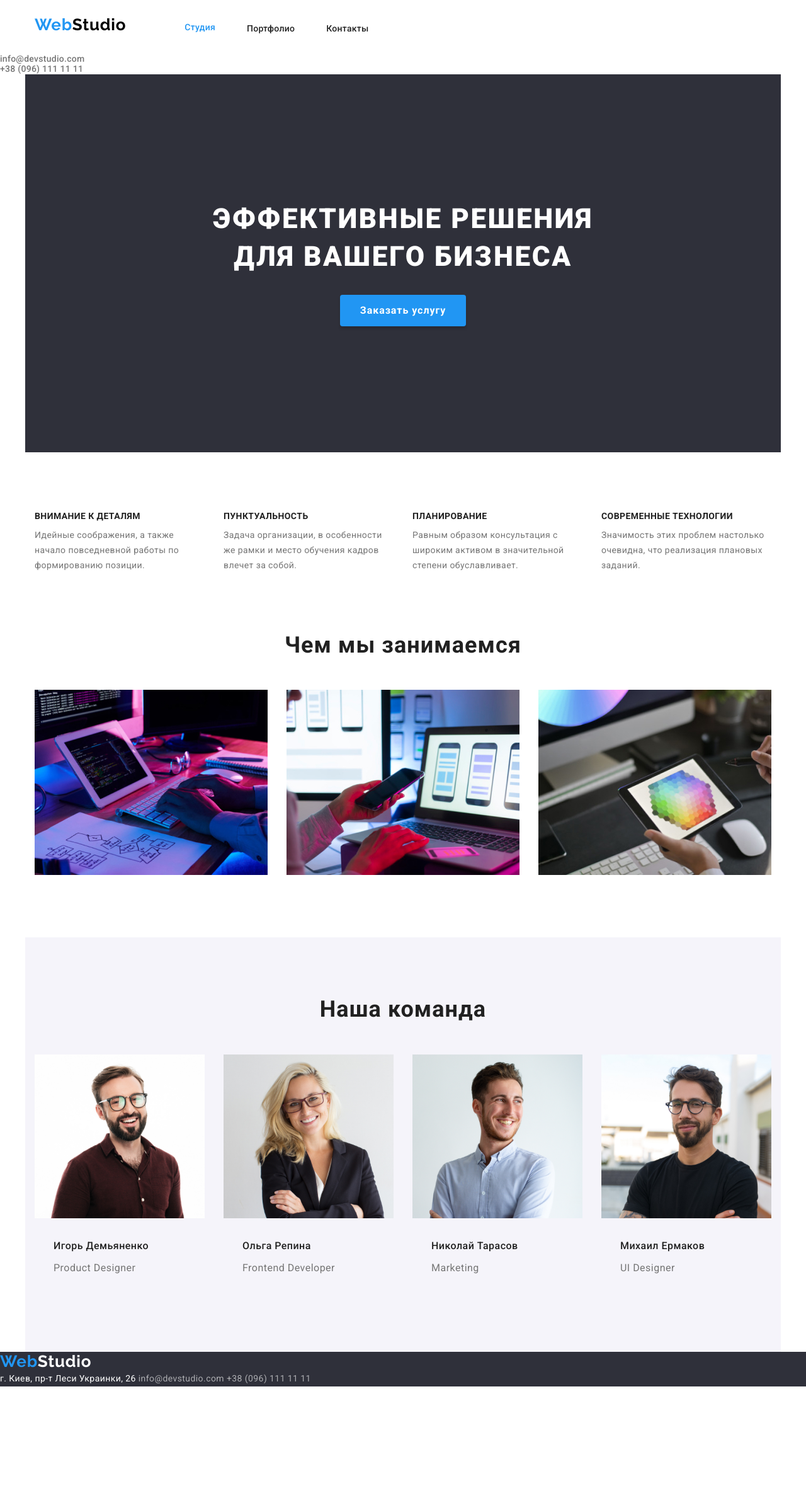
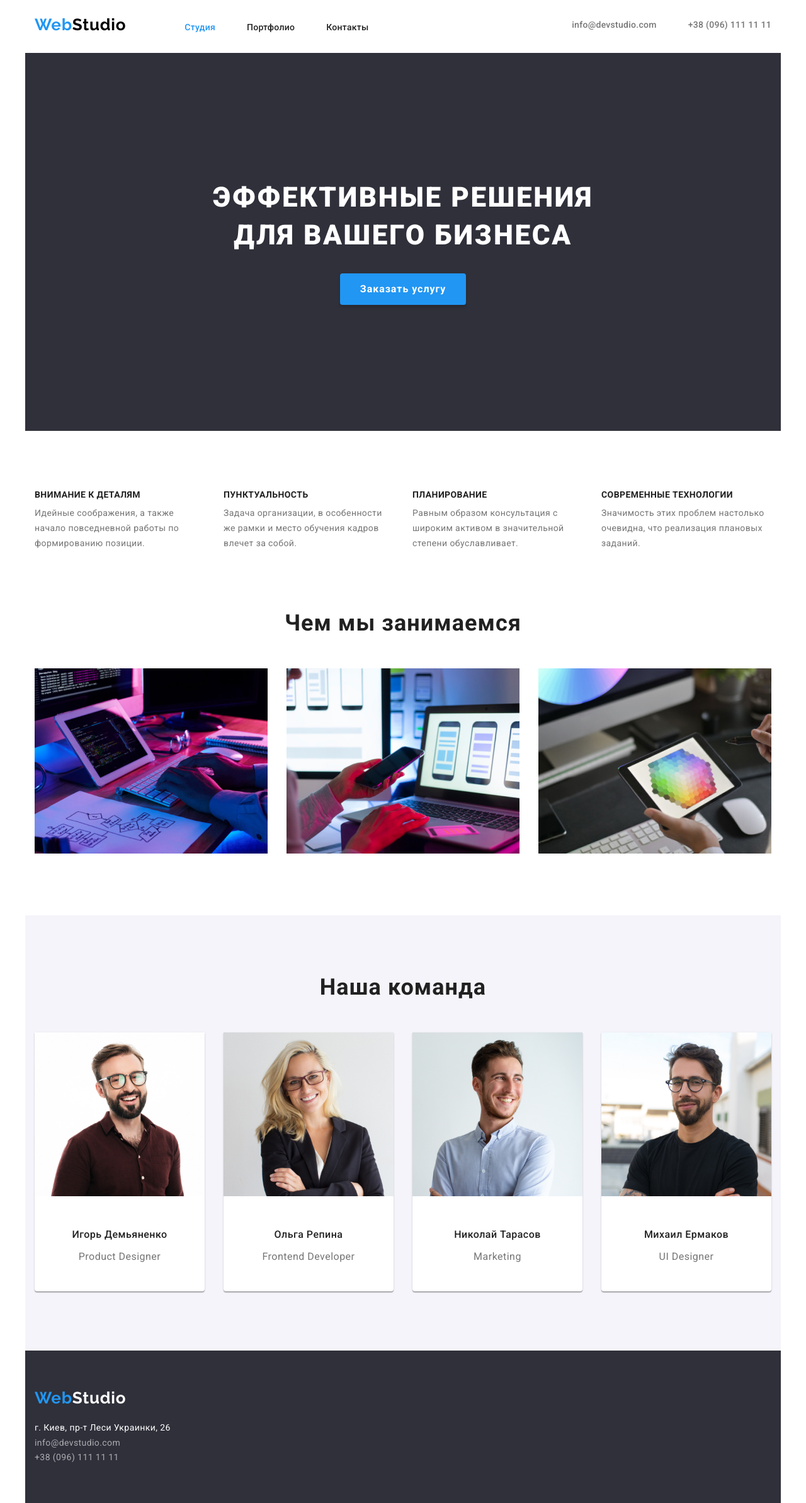
Before and after one commit to innawonder/goit-markup-hw-03, a plain HTML site: page index.html in a window 1280 px wide. Shown: the whole page at 63% size. Before the commit the page ends 2201 px from the top, so only its background shows below. Drawn offline with nearby package versions, Linux system fonts and the light colour scheme.

Commit message:
ends flex footer

```diff
--- a/CSS/styles.css
+++ b/CSS/styles.css
@@ -100,7 +100,7 @@ body {
   color: var(--accent-color);
 }
 
-.nav.container {
+.header.container {
   display: flex;
   padding-top: 0;
   padding-bottom: 0;
@@ -148,7 +148,7 @@ body {
   color: var(--accent-color);
 }
 
-.contacts .list {
+.contacts.list {
   display: flex;
   margin-left: auto;
   padding-top: 32px;
@@ -299,13 +299,21 @@ body {
   justify-content: center;
 }
 
+.team .item {
+  background: var(--primary-background);
+  box-shadow: 0px 1px 3px rgba(0, 0, 0, 0.12), 0px 1px 1px rgba(0, 0, 0, 0.14),
+    0px 2px 1px rgba(0, 0, 0, 0.2);
+  border-radius: 0px 0px 4px 4px;
+}
+
 .team .item:not(:last-child) {
   margin-right: 30px;
 }
 
 .team-description {
-  margin: 30px;
-  justify-content: center;
+  margin: 0;
+  padding-top: 30px;
+  padding-bottom: 30px;
 }
 
 .team-member {
@@ -313,6 +321,7 @@ body {
   font-size: 16px;
   line-height: 1.19;
   letter-spacing: 0.03em;
+  text-align: center;
 }
 .team-position {
   color: var(--secondary-text-color);
@@ -320,18 +329,44 @@ body {
   font-size: 16px;
   line-height: 1.19;
   letter-spacing: 0.03em;
+  text-align: center;
 }
 
 /* FOOTER */
 
 .footer {
   background-color: var(--hero-background);
+  /* display: flex;
+  flex-direction: column;
+  padding-top: 60px;
+  padding-bottom: 60px; */
 }
+
+.flex-footer {
+  display: flex;
+  flex-direction: column;
+  padding-top: 60px;
+  padding-bottom: 60px;
+}
+
+.flex-footer .logo {
+  margin-bottom: 20px;
+}
+
 .white {
   color: var(--primary-background);
 }
 .address {
   color: var(--primary-background);
+  margin-bottom: 9px;
+}
+
+.adress .mail {
+  margin-bottom: 9px;
+}
+
+.address .phone {
+  margin-bottom: 0;
 }
 .contacts-footer {
   color: var(--contacts-color-footer);
--- a/index.html
+++ b/index.html
@@ -15,27 +15,30 @@
 
 <body>
     <header>
-        <nav class="container header-nav">
-                <a href="./index.html" class="logo">
+        <div class="header container">
+            <nav class="header-nav">
+                <a href="./index.html" class="logo link">
                     <span class="logo accent">Web</span><span class="logo black">Studio</span>
                 </a>
 
                 <ul class="site-nav list">
                     <li class="item"><a href="" class="studio current link">Студия</a></li>
-                    <li class="item"><a href="./portfolio.html">Портфолио</a></li>
-                    <li class="item"><a href="">Контакты</a></li>
+                    <li class="item"><a href="./portfolio.html" class="link">Портфолио</a></li>
+                    <li class="item"><a href="" class="link">Контакты</a></li>
                 </ul>
             </nav>
             <ul class="contacts list">
                 <li class="item"><a href="mailto:info@devstudio.com" class="link">info@devstudio.com</a></li>
                 <li class="item"><a href="tel:+380961111111" class="link"> +38 (096) 111 11 11</a></li>
             </ul>
+        </div>
+
     </header>
 
     <main>
         <section class="container hero">
             <h1 class="hero-title">Эффективные решения <br> для вашего бизнеса</h1>
-            <a href="" class="button primary">Заказать услугу</a>
+            <a href="" class="button primary link">Заказать услугу</a>
             </div>
         </section>
 
@@ -115,16 +118,18 @@
 
     </main>
 
-    <footer class="footer">
-        <a href="./index.html" class="logo">
+    <footer class="footer container">
+        <div class="flex-footer">
+            <a href="./index.html" class="logo link">
                 <span class="logo accent">Web</span><span class="logo white">Studio</span>
             </a>
             <address>
                 <span class="address">г. Киев, пр-т Леси Украинки, 26</span>
-            <a href="mailto:info@devstudio.com" class="contacts-footer">info@devstudio.com</a>
-            <a href="tel:+380961111111" class="contacts-footer"> +38 (096) 111 11 11</a>
+                <a href="mailto:info@devstudio.com" class="contacts-footer mail link">info@devstudio.com</a>
+                <a href="tel:+380961111111" class="contacts-footer phone link"> +38 (096) 111 11 11</a>
 
             </address>
+        </div>
     </footer>
 </body>
 
```
Also changed, not shown: portfolio.html (+2 -2 lines). Lines whose indentation alone changed are shown as unchanged.
